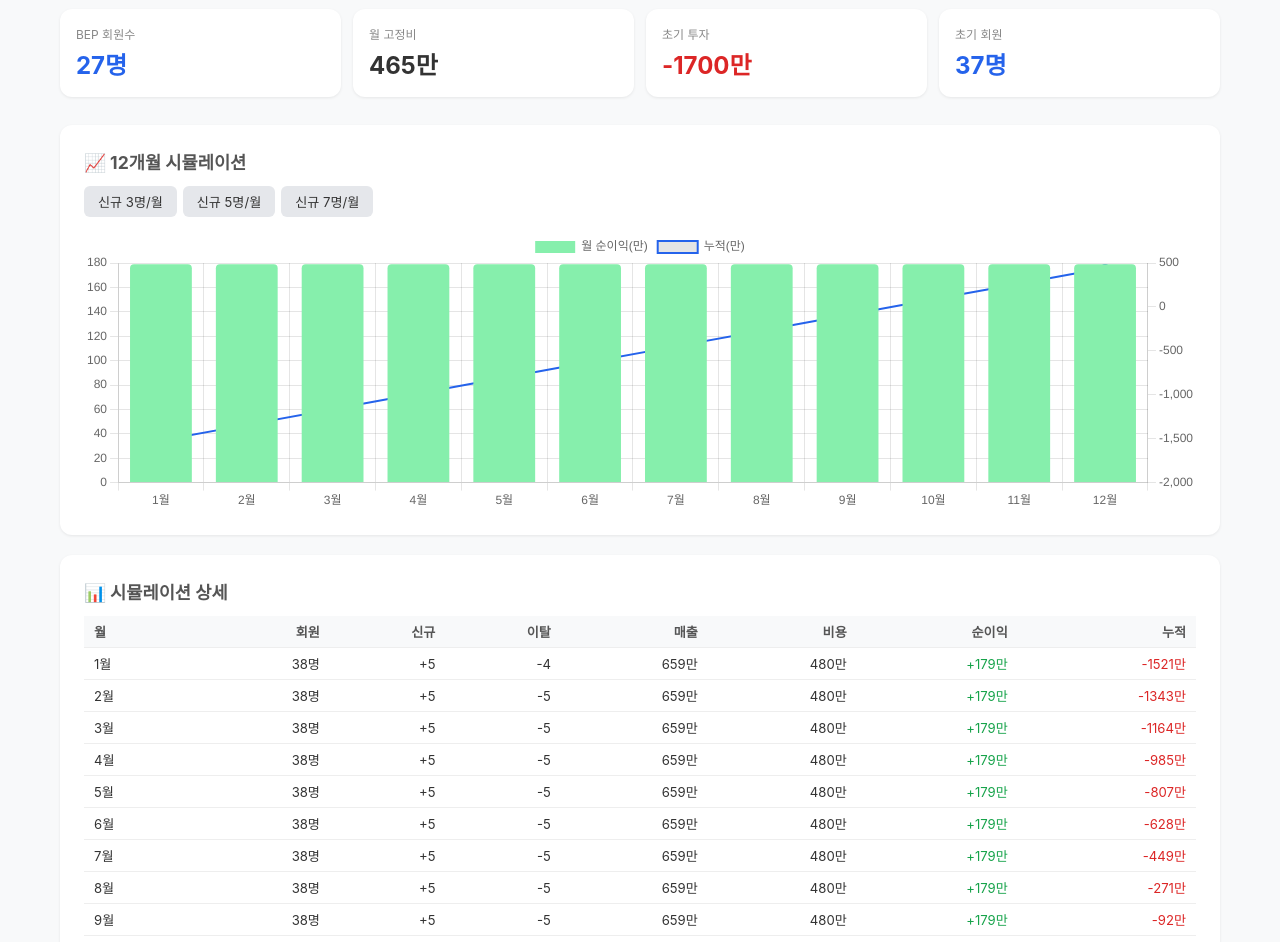
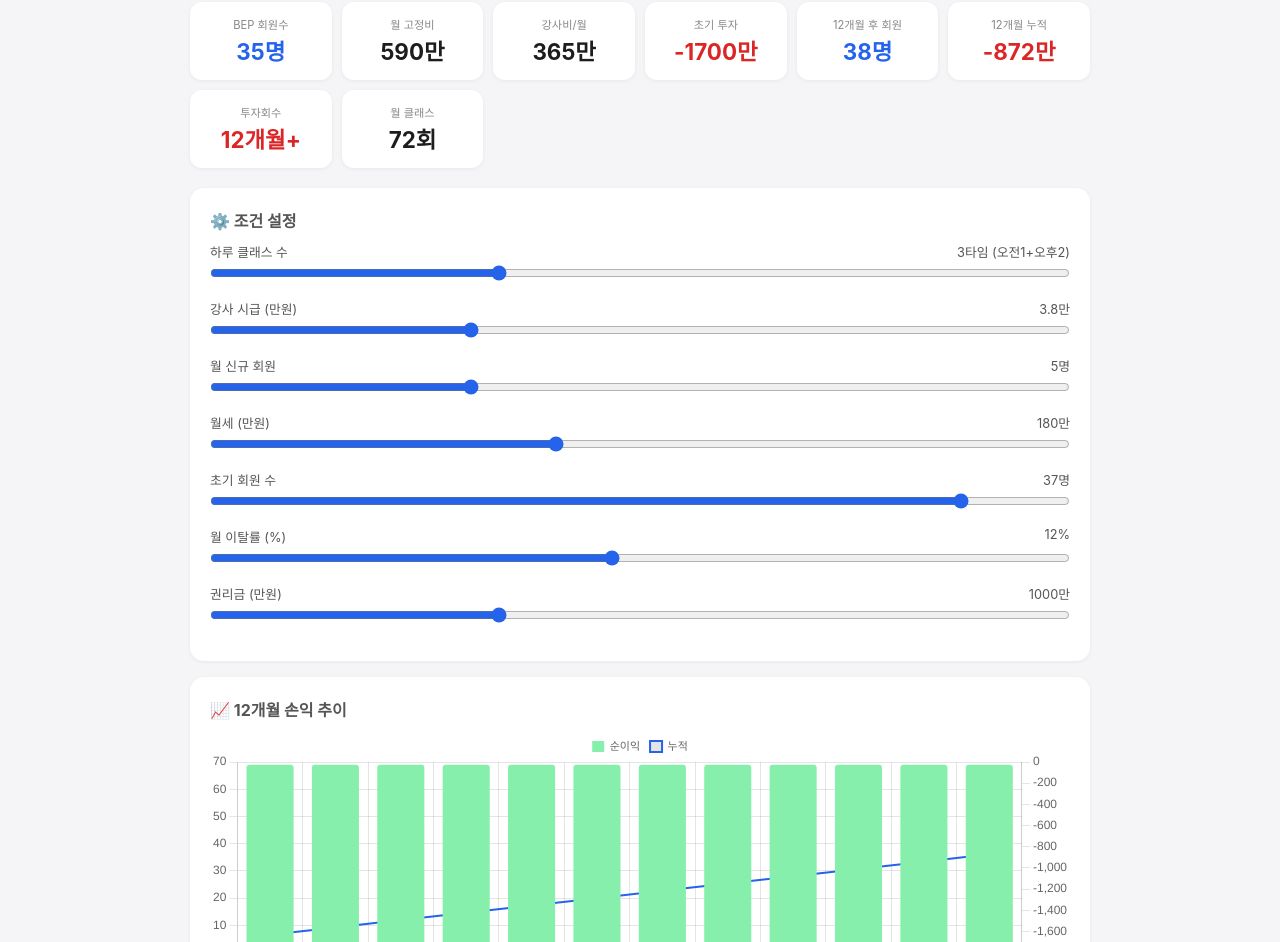
Before and after one commit to soddy-igaw/yoga-dashboard, a plain HTML site: page index.html in a window 1280 px wide. Shown: the part 70-1012 px from the top of the page. Drawn offline with nearby package versions, Linux system fonts and the light colour scheme.

Commit message:
feat: 슬라이더 기반 시뮬레이터로 개편 (수업수/강사비/신규/월세 조절)

```diff
--- a/index.html
+++ b/index.html
@@ -7,248 +7,178 @@
     <script src="https://cdn.jsdelivr.net/npm/chart.js"></script>
     <style>
         * { margin: 0; padding: 0; box-sizing: border-box; }
-        body { font-family: 'Pretendard', -apple-system, sans-serif; background: #f8f9fa; color: #333; }
-        .container { max-width: 1200px; margin: 0 auto; padding: 20px; }
-        h1 { font-size: 1.5rem; margin-bottom: 24px; color: #1a1a1a; }
-        h2 { font-size: 1.1rem; margin-bottom: 12px; color: #555; }
-        .kpi-grid { display: grid; grid-template-columns: repeat(auto-fit, minmax(160px, 1fr)); gap: 12px; margin-bottom: 28px; }
-        .kpi-card { background: white; border-radius: 12px; padding: 16px; box-shadow: 0 1px 3px rgba(0,0,0,0.08); }
-        .kpi-card .label { font-size: 0.75rem; color: #888; margin-bottom: 4px; }
-        .kpi-card .value { font-size: 1.5rem; font-weight: 700; }
-        .positive { color: #16a34a; }
-        .negative { color: #dc2626; }
-        .neutral { color: #2563eb; }
-        .section { background: white; border-radius: 12px; padding: 24px; margin-bottom: 20px; box-shadow: 0 1px 3px rgba(0,0,0,0.08); }
-        .chart-container { position: relative; height: 280px; }
-        table { width: 100%; border-collapse: collapse; font-size: 0.82rem; }
-        th, td { padding: 6px 10px; text-align: right; border-bottom: 1px solid #eee; }
-        th { background: #f8f9fa; font-weight: 600; color: #555; }
-        td:first-child, th:first-child { text-align: left; }
-        .config-grid { display: grid; grid-template-columns: repeat(auto-fit, minmax(180px, 1fr)); gap: 10px; }
-        .config-item { display: flex; flex-direction: column; }
-        .config-item label { font-size: 0.75rem; color: #666; margin-bottom: 3px; }
-        .config-item input { padding: 7px; border: 1px solid #ddd; border-radius: 6px; font-size: 0.85rem; }
-        .btn { padding: 8px 16px; border: none; border-radius: 6px; cursor: pointer; font-size: 0.82rem; font-weight: 500; }
-        .btn-primary { background: #2563eb; color: white; }
-        .btn-danger { background: #dc2626; color: white; font-size: 0.75rem; padding: 4px 8px; }
-        .btn-secondary { background: #6b7280; color: white; }
-        .btn:hover { opacity: 0.85; }
-        .input-row { display: flex; gap: 8px; flex-wrap: wrap; align-items: end; margin-top: 14px; }
-        .input-row .config-item { min-width: 90px; flex: 1; }
-        .tabs { display: flex; gap: 6px; margin-bottom: 14px; }
-        .tab { padding: 6px 14px; border-radius: 6px; cursor: pointer; background: #e5e7eb; font-size: 0.82rem; }
-        .tab.active { background: #2563eb; color: white; }
+        body { font-family: -apple-system, sans-serif; background: #f5f5f7; color: #1d1d1f; padding: 20px; }
+        .container { max-width: 900px; margin: 0 auto; }
+        h1 { font-size: 1.4rem; margin-bottom: 20px; }
+        h2 { font-size: 1rem; margin-bottom: 10px; color: #555; }
+        .section { background: white; border-radius: 14px; padding: 20px; margin-bottom: 16px; box-shadow: 0 1px 4px rgba(0,0,0,0.06); }
+        .kpi-grid { display: grid; grid-template-columns: repeat(auto-fit, minmax(140px, 1fr)); gap: 10px; margin-bottom: 20px; }
+        .kpi { background: white; border-radius: 12px; padding: 14px; text-align: center; box-shadow: 0 1px 4px rgba(0,0,0,0.06); }
+        .kpi .label { font-size: 0.7rem; color: #888; }
+        .kpi .val { font-size: 1.4rem; font-weight: 700; margin-top: 2px; }
+        .pos { color: #16a34a; } .neg { color: #dc2626; } .blue { color: #2563eb; }
+        .slider-group { margin-bottom: 14px; }
+        .slider-group label { font-size: 0.8rem; color: #555; display: flex; justify-content: space-between; margin-bottom: 4px; }
+        .slider-group input[type=range] { width: 100%; accent-color: #2563eb; }
+        .chart-box { height: 250px; margin-top: 10px; }
+        table { width: 100%; border-collapse: collapse; font-size: 0.78rem; margin-top: 10px; }
+        th, td { padding: 5px 8px; text-align: right; border-bottom: 1px solid #eee; }
+        th { color: #888; font-weight: 500; } td:first-child, th:first-child { text-align: left; }
+        .note { font-size: 0.75rem; color: #999; margin-top: 8px; }
     </style>
 </head>
 <body>
 <div class="container">
-    <h1>🧘 홍제동 요가원 경영 대시보드</h1>
-    <div class="kpi-grid" id="kpiGrid"></div>
+    <h1>🧘 홍제동 요가원 시뮬레이터</h1>
+
+    <div class="kpi-grid" id="kpis"></div>
 
     <div class="section">
-        <h2>📈 12개월 시뮬레이션</h2>
-        <div class="tabs">
-            <div class="tab active" onclick="setNewRate(3)">신규 3명/월</div>
-            <div class="tab" onclick="setNewRate(5)">신규 5명/월</div>
-            <div class="tab" onclick="setNewRate(7)">신규 7명/월</div>
-        </div>
-        <div class="chart-container"><canvas id="simChart"></canvas></div>
+        <h2>⚙️ 조건 설정</h2>
+        <div class="slider-group"><label>하루 클래스 수 <span id="v_classes"></span></label><input type="range" id="s_classes" min="2" max="5" step="1" value="3"></div>
+        <div class="slider-group"><label>강사 시급 (만원) <span id="v_wage"></span></label><input type="range" id="s_wage" min="3.5" max="4.5" step="0.1" value="3.75"></div>
+        <div class="slider-group"><label>월 신규 회원 <span id="v_new"></span></label><input type="range" id="s_new" min="2" max="12" step="1" value="5"></div>
+        <div class="slider-group"><label>월세 (만원) <span id="v_rent"></span></label><input type="range" id="s_rent" min="160" max="210" step="5" value="180"></div>
+        <div class="slider-group"><label>초기 회원 수 <span id="v_members"></span></label><input type="range" id="s_members" min="15" max="40" step="1" value="37"></div>
+        <div class="slider-group"><label>월 이탈률 (%) <span id="v_churn"></span></label><input type="range" id="s_churn" min="5" max="20" step="1" value="12"></div>
+        <div class="slider-group"><label>권리금 (만원) <span id="v_key"></span></label><input type="range" id="s_key" min="500" max="2000" step="100" value="1000"></div>
     </div>
 
     <div class="section">
-        <h2>📊 시뮬레이션 상세</h2>
-        <div style="overflow-x:auto;"><table id="simTable"></table></div>
+        <h2>📈 12개월 손익 추이</h2>
+        <div class="chart-box"><canvas id="chart"></canvas></div>
     </div>
 
     <div class="section">
-        <h2>📝 실적 입력 (매월 기록)</h2>
-        <div class="input-row">
-            <div class="config-item"><label>신규</label><input type="number" id="inp_new" value="5"></div>
-            <div class="config-item"><label>이탈</label><input type="number" id="inp_churn" value="3"></div>
-            <div class="config-item"><label>추가매출(만)</label><input type="number" id="inp_extra_rev" value="0"></div>
-            <div class="config-item"><label>추가비용(만)</label><input type="number" id="inp_extra_cost" value="0"></div>
-            <div class="config-item"><label>메모</label><input type="text" id="inp_note" placeholder="워크숍 등"></div>
-            <button class="btn btn-primary" onclick="addMonth()">추가</button>
-        </div>
-        <div style="overflow-x:auto; margin-top:14px;"><table id="actualTable"></table></div>
+        <h2>📊 월별 상세</h2>
+        <div style="overflow-x:auto;"><table id="tbl"></table></div>
     </div>
 
     <div class="section">
-        <h2>⚙️ 설정</h2>
-        <div class="config-grid" id="configGrid"></div>
-        <div style="margin-top:14px; display:flex; gap:8px;">
-            <button class="btn btn-primary" onclick="saveConfig()">설정 저장</button>
-            <button class="btn btn-secondary" onclick="resetAll()">전체 초기화</button>
-        </div>
+        <h2>💡 수업 구조</h2>
+        <div id="classInfo"></div>
+        <p class="note">오전 1타임 + 오후 2타임 기본 / 슬라이더로 조절 시 오후 타임 추가</p>
     </div>
 </div>
 
 <script>
-const STORAGE_KEY = 'yoga_dashboard';
-const DEFAULT_CONFIG = {
-    rent: 180, instructor_cost: 240, utilities: 25, supplies: 10, marketing: 10,
-    price_3m_3x: 52, initial_members: 37, key_money: 1000, deposit: 500, interior: 200
-};
-const CONFIG_LABELS = {
-    rent: '월세(만)', instructor_cost: '강사비(만)', utilities: '관리비(만)',
-    supplies: '소모품(만)', marketing: '마케팅(만)', price_3m_3x: '3개월 주3회(만)',
-    initial_members: '초기 회원수', key_money: '권리금(만)', deposit: '보증금(만)', interior: '인테리어(만)'
-};
+let chart;
+const $ = id => document.getElementById(id);
 
-let state = loadState();
-let monthlyNew = 5;
-let chart = null;
+const SLIDERS = ['classes','wage','new','rent','members','churn','key'];
+SLIDERS.forEach(s => {
+    $('s_'+s).addEventListener('input', render);
+});
 
-function loadState() {
-    const s = localStorage.getItem(STORAGE_KEY);
-    return s ? JSON.parse(s) : { config: {...DEFAULT_CONFIG}, months: [] };
-}
-function saveState() { localStorage.setItem(STORAGE_KEY, JSON.stringify(state)); }
-
-function getFixed(members) {
-    const c = state.config;
-    const extra = members >= 40 ? 30 : (members >= 35 ? 15 : 0);
-    return c.rent + c.instructor_cost + extra + c.utilities + c.supplies + c.marketing;
-}
-function getAvgRevenue() { return state.config.price_3m_3x / 3; }
-function getInitialInvestment() { const c = state.config; return c.key_money + c.deposit + c.interior; }
-function getBEP() { return getFixed(30) / getAvgRevenue(); }
-
-function simulate() {
-    const results = [];
-    let total = state.config.initial_members;
-    let cumul = -getInitialInvestment();
-    const churnRate = 0.12;
-    for (let m = 1; m <= 12; m++) {
-        const churned = Math.round(total * churnRate);
-        total = total - churned + monthlyNew;
-        const rev = total * getAvgRevenue();
-        const cost = getFixed(total);
-        const profit = rev - cost;
-        cumul += profit;
-        results.push({ month: m, total, new: monthlyNew, churned, revenue: Math.round(rev), cost, profit: Math.round(profit), cumulative: Math.round(cumul) });
-    }
-    return results;
+function getInputs() {
+    return {
+        classesPerDay: +$('s_classes').value,
+        wage: +$('s_wage').value,
+        monthlyNew: +$('s_new').value,
+        rent: +$('s_rent').value,
+        initialMembers: +$('s_members').value,
+        churnRate: +$('s_churn').value / 100,
+        keyMoney: +$('s_key').value,
+        deposit: 500,
+        interior: 200,
+        pricePerMonth: 52 / 3, // 3개월 52만 → 월 17.3만
+        daysPerWeek: 6,
+    };
 }
 
-function calcActual() {
+function calcCost(p, members) {
+    // 강사비: 클래스수 × 주6일 × 4주 × (시급 × 1.5시간)
+    const classesPerMonth = p.classesPerDay * p.daysPerWeek * 4;
+    const instructorCost = classesPerMonth * p.wage * 1.5;
+    // 주말 본인 2클래스 절감 (토일 × 4주 = 8클래스)
+    const selfClasses = 8;
+    const actualInstructor = (classesPerMonth - selfClasses) * p.wage * 1.5;
+    const utilities = 25;
+    const supplies = 10;
+    const marketing = 10;
+    return {
+        instructor: Math.round(actualInstructor),
+        fixed: Math.round(p.rent + actualInstructor + utilities + supplies + marketing),
+        classesPerMonth,
+        selfClasses
+    };
+}
+
+function simulate(p) {
     const results = [];
-    let total = state.config.initial_members;
-    let cumul = -getInitialInvestment();
-    for (const m of state.months) {
-        total = total + m.new_members - m.churned_members;
-        if (total < 0) total = 0;
-        const rev = total * getAvgRevenue() + (m.extra_revenue || 0);
-        const cost = getFixed(total) + (m.extra_cost || 0);
-        const profit = rev - cost;
+    let total = p.initialMembers;
+    const init = p.keyMoney + p.deposit + p.interior;
+    let cumul = -init;
+
+    for (let m = 1; m <= 12; m++) {
+        const churned = Math.round(total * p.churnRate);
+        total = Math.max(0, total - churned + p.monthlyNew);
+        const revenue = Math.round(total * p.pricePerMonth);
+        const { fixed } = calcCost(p, total);
+        const profit = revenue - fixed;
         cumul += profit;
-        results.push({ month: m.month, total, new_members: m.new_members, churned_members: m.churned_members, revenue: Math.round(rev), cost: Math.round(cost), profit: Math.round(profit), cumulative: Math.round(cumul), note: m.note || '' });
+        results.push({ month: m, total, churned, revenue, fixed, profit: Math.round(profit), cumul: Math.round(cumul) });
     }
-    return results;
+    return { results, init };
 }
 
 function render() {
-    const sim = simulate();
-    const actual = calcActual();
-    const bep = getBEP();
-    const fixed = getFixed(30);
-    const init = getInitialInvestment();
+    const p = getInputs();
+    // Update labels
+    $('v_classes').textContent = p.classesPerDay + '타임 (오전1+오후'+(p.classesPerDay-1)+')';
+    $('v_wage').textContent = p.wage.toFixed(1) + '만';
+    $('v_new').textContent = p.monthlyNew + '명';
+    $('v_rent').textContent = p.rent + '만';
+    $('v_members').textContent = p.initialMembers + '명';
+    $('v_churn').textContent = (p.churnRate*100).toFixed(0) + '%';
+    $('v_key').textContent = p.keyMoney + '만';
 
-    // KPI
-    let kpiHtml = `
-        <div class="kpi-card"><div class="label">BEP 회원수</div><div class="value neutral">${bep.toFixed(0)}명</div></div>
-        <div class="kpi-card"><div class="label">월 고정비</div><div class="value">${fixed}만</div></div>
-        <div class="kpi-card"><div class="label">초기 투자</div><div class="value negative">-${init}만</div></div>
-        <div class="kpi-card"><div class="label">초기 회원</div><div class="value neutral">${state.config.initial_members}명</div></div>`;
-    if (actual.length) {
-        const last = actual[actual.length - 1];
-        kpiHtml += `<div class="kpi-card"><div class="label">최근 순이익</div><div class="value ${last.profit>=0?'positive':'negative'}">${last.profit>=0?'+':''}${last.profit}만</div></div>`;
-        kpiHtml += `<div class="kpi-card"><div class="label">누적 손익</div><div class="value ${last.cumulative>=0?'positive':'negative'}">${last.cumulative>=0?'+':''}${last.cumulative}만</div></div>`;
-    }
-    document.getElementById('kpiGrid').innerHTML = kpiHtml;
+    const { results, init } = simulate(p);
+    const { fixed, instructor, classesPerMonth, selfClasses } = calcCost(p, p.initialMembers);
+    const bep = Math.ceil(fixed / p.pricePerMonth);
+    const last = results[results.length - 1];
+    const recoveryMonth = results.find(r => r.cumul >= 0);
 
-    // Sim table
-    let tHtml = '<thead><tr><th>월</th><th>회원</th><th>신규</th><th>이탈</th><th>매출</th><th>비용</th><th>순이익</th><th>누적</th></tr></thead><tbody>';
-    for (const r of sim) {
-        tHtml += `<tr><td>${r.month}월</td><td>${r.total}명</td><td>+${r.new}</td><td>-${r.churned}</td><td>${r.revenue}만</td><td>${r.cost}만</td><td class="${r.profit>=0?'positive':'negative'}">${r.profit>=0?'+':''}${r.profit}만</td><td class="${r.cumulative>=0?'positive':'negative'}">${r.cumulative>=0?'+':''}${r.cumulative}만</td></tr>`;
-    }
-    tHtml += '</tbody>';
-    document.getElementById('simTable').innerHTML = tHtml;
+    // KPIs
+    $('kpis').innerHTML = `
+        <div class="kpi"><div class="label">BEP 회원수</div><div class="val blue">${bep}명</div></div>
+        <div class="kpi"><div class="label">월 고정비</div><div class="val">${fixed}만</div></div>
+        <div class="kpi"><div class="label">강사비/월</div><div class="val">${instructor}만</div></div>
+        <div class="kpi"><div class="label">초기 투자</div><div class="val neg">-${init}만</div></div>
+        <div class="kpi"><div class="label">12개월 후 회원</div><div class="val blue">${last.total}명</div></div>
+        <div class="kpi"><div class="label">12개월 누적</div><div class="val ${last.cumul>=0?'pos':'neg'}">${last.cumul>=0?'+':''}${last.cumul}만</div></div>
+        <div class="kpi"><div class="label">투자회수</div><div class="val ${recoveryMonth?'pos':'neg'}">${recoveryMonth?recoveryMonth.month+'개월':'12개월+' }</div></div>
+        <div class="kpi"><div class="label">월 클래스</div><div class="val">${classesPerMonth}회</div></div>
+    `;
 
-    // Actual table
-    let aHtml = '';
-    if (actual.length) {
-        aHtml = '<thead><tr><th>월</th><th>회원</th><th>신규</th><th>이탈</th><th>매출</th><th>비용</th><th>순이익</th><th>누적</th><th>메모</th><th></th></tr></thead><tbody>';
-        actual.forEach((r, i) => {
-            aHtml += `<tr><td>${r.month}월</td><td>${r.total}명</td><td>+${r.new_members}</td><td>-${r.churned_members}</td><td>${r.revenue}만</td><td>${r.cost}만</td><td class="${r.profit>=0?'positive':'negative'}">${r.profit>=0?'+':''}${r.profit}만</td><td class="${r.cumulative>=0?'positive':'negative'}">${r.cumulative>=0?'+':''}${r.cumulative}만</td><td>${r.note}</td><td><button class="btn btn-danger" onclick="deleteMonth(${i})">×</button></td></tr>`;
-        });
-        aHtml += '</tbody>';
-    }
-    document.getElementById('actualTable').innerHTML = aHtml;
+    // Class info
+    $('classInfo').innerHTML = `<p style="font-size:0.85rem;">총 ${classesPerMonth}클래스/월 중 본인 ${selfClasses}클래스 (주말) → 강사 담당 ${classesPerMonth-selfClasses}클래스</p>`;
+
+    // Table
+    let html = '<thead><tr><th>월</th><th>회원</th><th>신규</th><th>이탈</th><th>매출</th><th>비용</th><th>순이익</th><th>누적</th></tr></thead><tbody>';
+    results.forEach(r => {
+        html += `<tr><td>${r.month}월</td><td>${r.total}명</td><td>+${p.monthlyNew}</td><td>-${r.churned}</td><td>${r.revenue}만</td><td>${r.fixed}만</td><td class="${r.profit>=0?'pos':'neg'}">${r.profit>=0?'+':''}${r.profit}만</td><td class="${r.cumul>=0?'pos':'neg'}">${r.cumul>=0?'+':''}${r.cumul}만</td></tr>`;
+    });
+    html += '</tbody>';
+    $('tbl').innerHTML = html;
 
     // Chart
     if (chart) chart.destroy();
-    chart = new Chart(document.getElementById('simChart'), {
+    chart = new Chart($('chart'), {
         type: 'bar',
         data: {
-            labels: sim.map(d => d.month + '월'),
+            labels: results.map(r => r.month+'월'),
             datasets: [
-                { label: '월 순이익(만)', data: sim.map(d => d.profit), backgroundColor: sim.map(d => d.profit >= 0 ? '#86efac' : '#fca5a5'), borderRadius: 4 },
-                { label: '누적(만)', data: sim.map(d => d.cumulative), type: 'line', borderColor: '#2563eb', borderWidth: 2, pointRadius: 3, fill: false, yAxisID: 'y1' }
+                { label: '순이익', data: results.map(r => r.profit), backgroundColor: results.map(r => r.profit>=0?'#86efac':'#fca5a5'), borderRadius: 3 },
+                { label: '누적', data: results.map(r => r.cumul), type: 'line', borderColor: '#2563eb', borderWidth: 2, pointRadius: 3, fill: false, yAxisID: 'y1' }
             ]
         },
         options: {
             responsive: true, maintainAspectRatio: false,
+            plugins: { legend: { display: true, position: 'top', labels: { boxWidth: 12, font: { size: 11 } } } },
             scales: { y: { position: 'left' }, y1: { position: 'right', grid: { drawOnChartArea: false } } }
         }
     });
-
-    // Config
-    let cHtml = '';
-    for (const [k, v] of Object.entries(state.config)) {
-        cHtml += `<div class="config-item"><label>${CONFIG_LABELS[k]||k}</label><input type="number" id="cfg_${k}" value="${v}"></div>`;
-    }
-    document.getElementById('configGrid').innerHTML = cHtml;
-
-    // Tabs
-    document.querySelectorAll('.tab').forEach(t => {
-        t.classList.toggle('active', parseInt(t.textContent) === monthlyNew);
-    });
-}
-
-function setNewRate(n) { monthlyNew = n; render(); }
-
-function addMonth() {
-    state.months.push({
-        month: state.months.length + 1,
-        new_members: parseInt(document.getElementById('inp_new').value) || 0,
-        churned_members: parseInt(document.getElementById('inp_churn').value) || 0,
-        extra_revenue: parseFloat(document.getElementById('inp_extra_rev').value) || 0,
-        extra_cost: parseFloat(document.getElementById('inp_extra_cost').value) || 0,
-        note: document.getElementById('inp_note').value
-    });
-    saveState(); render();
-}
-
-function deleteMonth(i) {
-    state.months.splice(i, 1);
-    state.months.forEach((m, idx) => m.month = idx + 1);
-    saveState(); render();
-}
-
-function saveConfig() {
-    for (const k of Object.keys(state.config)) {
-        const el = document.getElementById('cfg_' + k);
-        if (el) state.config[k] = parseFloat(el.value) || 0;
-    }
-    saveState(); render();
-}
-
-function resetAll() {
-    if (confirm('모든 데이터를 초기화할까요?')) {
-        state = { config: {...DEFAULT_CONFIG}, months: [] };
-        saveState(); render();
-    }
 }
 
 render();
```
